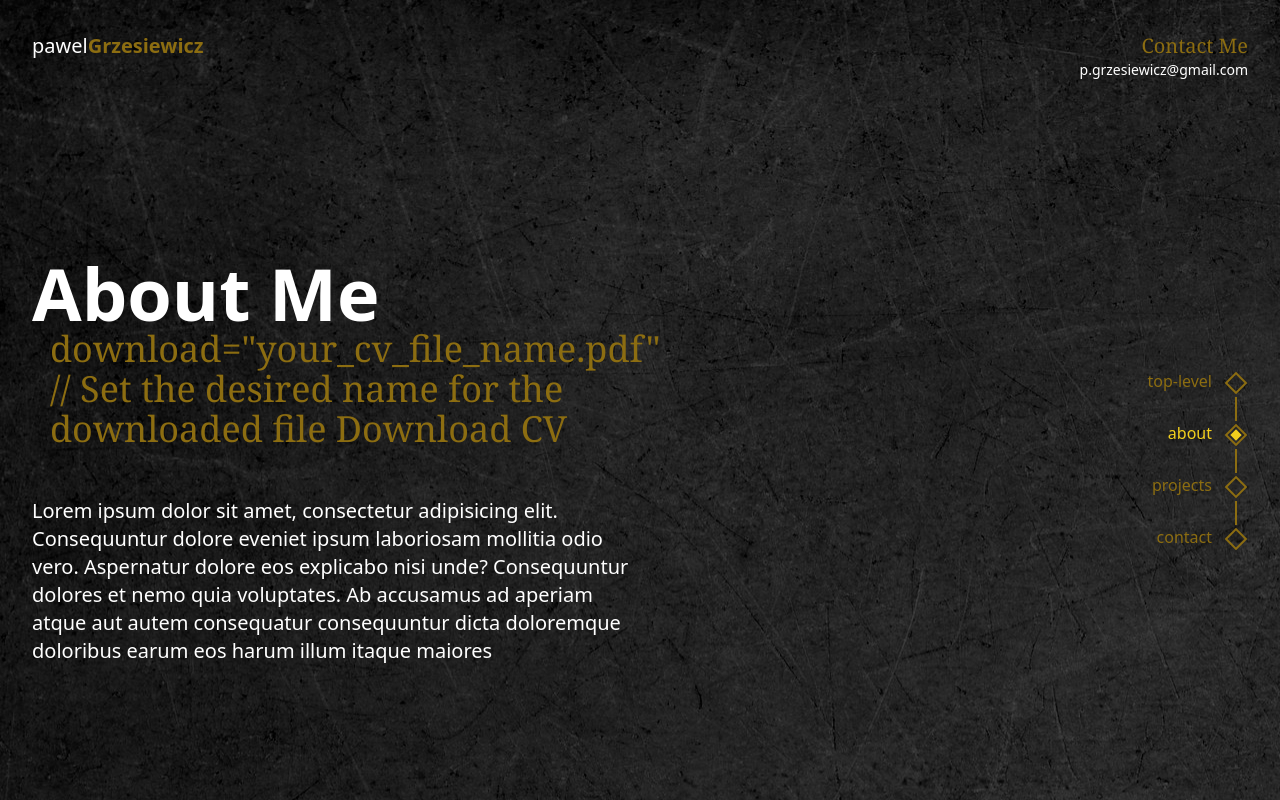
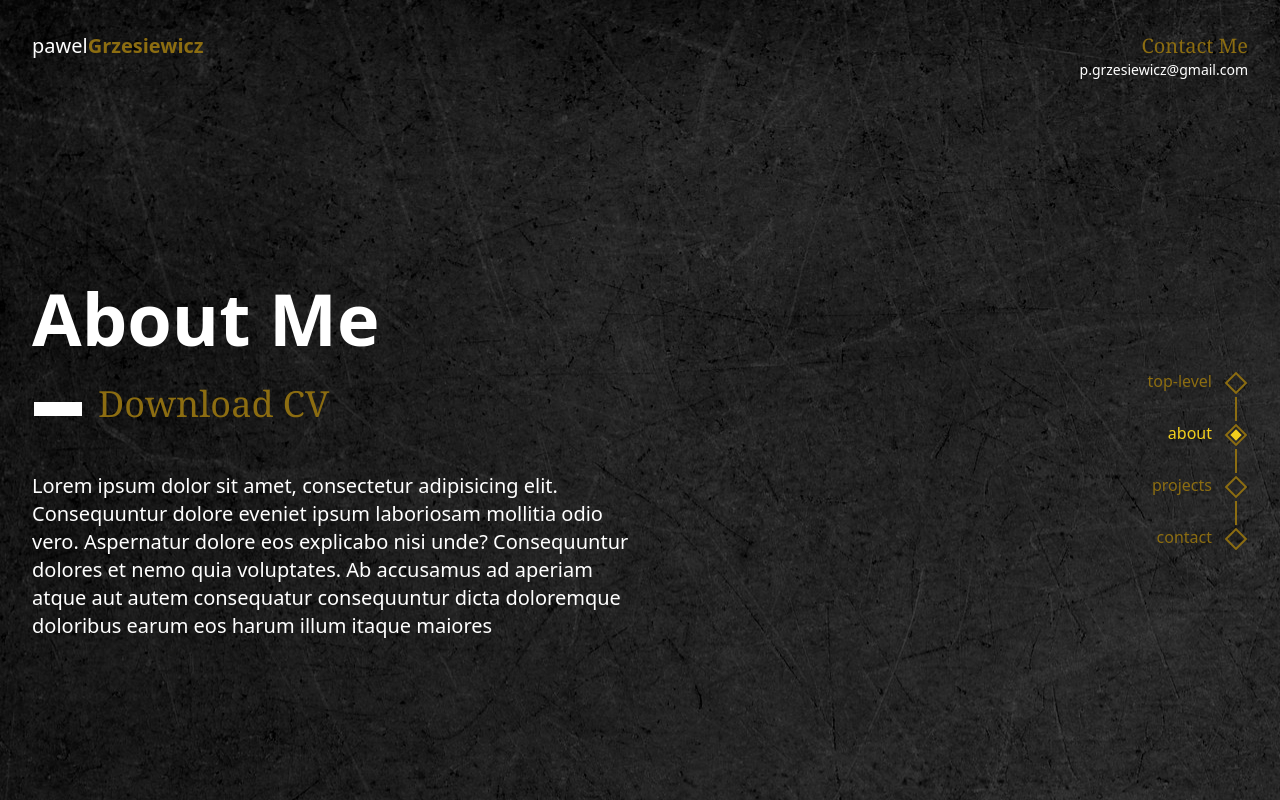
Before and after one commit to pawelGrzesiewicz/Personal_Portfolio_Site, a React (Vite) app in the folder Personal_Portfolio_Site/: page / in a window 1280 px wide. Both pictures are taken after a click on the item "about". Built offline with nearby package versions, Linux system fonts and the light colour scheme.

Commit message:
added links for social

```diff
--- a/Personal_Portfolio_Site/src/components/sections/About.jsx
+++ b/Personal_Portfolio_Site/src/components/sections/About.jsx
@@ -5,7 +5,7 @@ export default function About({active}) {
     const isActive = active || false;
 
     return (
-        <section
+        <sectiongit
             id="about"
             className={`h-full w-full flex flex-col justify-end lg:justify-center transition-opacity ${isActive ? 'block opacity-100' : 'hidden opacity-0'}`}
         >
@@ -15,7 +15,7 @@ export default function About({active}) {
                     <a
                         href="/path/to/your/cv.pdf"  // Replace with the actual path to your CV file
                         className='font-serif flex items-end select-all font-light text-yellow-3 hover:text-yellow-1 text-2xl sm:text-3xl lg:text-4xl ml-2 sm:ml-3 lg:ml-4'>
-                        download="your_cv_file_name.pdf"  // Set the desired name for the downloaded file
+                        {/*download="your_cv_file_name.pdf"  // Set the desired name for the downloaded file*/}
                         Download CV
                     </a>
                 </div>
@@ -27,7 +27,7 @@ export default function About({active}) {
                     nemo quia voluptates. Ab accusamus ad aperiam atque aut autem consequatur consequuntur dicta
                     doloremque doloribus earum eos harum illum itaque maiores
                 </p>
-        </section>
+        </sectiongit>
     )
 }
 
```
